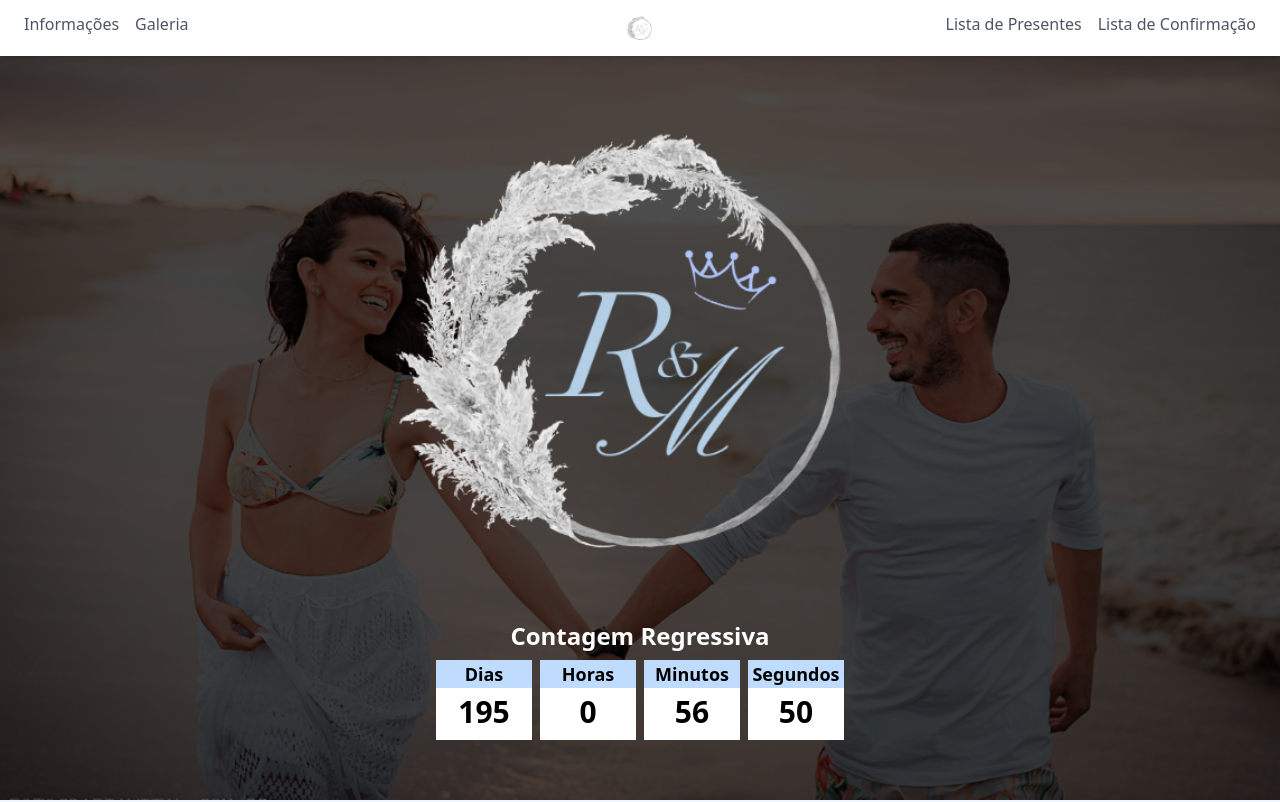
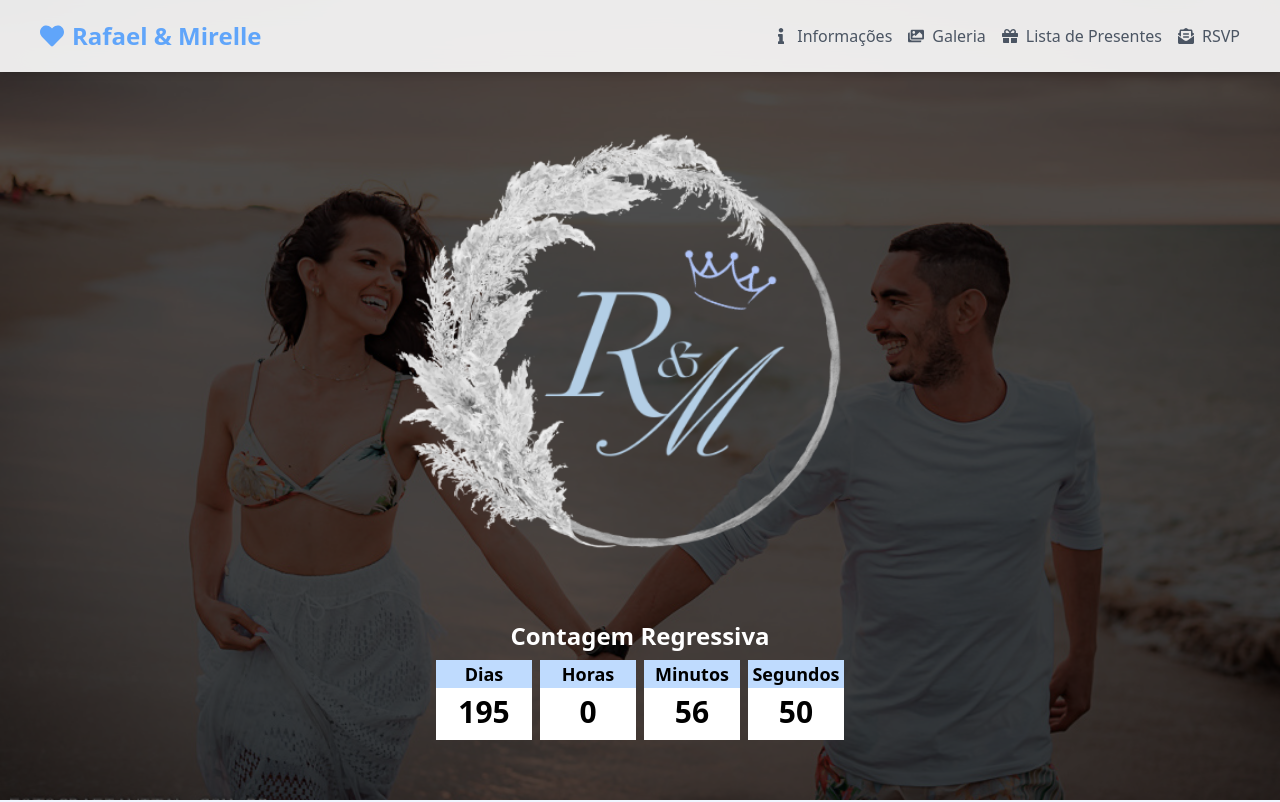
Before and after one commit to rafael-campos/SiteCasamento, a Next.js app: page / in a window 1280 px wide. Shown: the top 802 px of the page. Built offline with nearby package versions, Linux system fonts and the light colour scheme.

Commit message:
criado aba padrinhos

```diff
--- a/components/Navbar.tsx
+++ b/components/Navbar.tsx
@@ -1,21 +1,38 @@
 import React from 'react';
 import Link from 'next/link';
+import { FaHeart, FaInfo, FaImages, FaGift, FaEnvelopeOpenText } from 'react-icons/fa';
 
 const Navbar: React.FC = () => {
   return (
-    <nav className="flex items-center justify-center px-6 py-3 shadow-md w-full fixed top-0 z-10 bg-white ">
-      <div className="flex justify-center w-full">
-        <div className="flex justify-start w-1/3 space-x-4">
-          <Link href="#informacoes" passHref><span className="text-gray-600 hover:text-gray-800 transition-all duration-300 cursor-pointer">Informações</span></Link>
-          <Link href="#galeria" passHref><span className="text-gray-600 hover:text-gray-800 transition-all duration-300 cursor-pointer">Galeria</span></Link>
-        </div>
-        <div className="w-1/3 flex justify-center">
-          <Link href="/" passHref><img src="/images/logo.png" alt="Logo do Casamento" className="h-8" /></Link>
-        </div>
-        <div className="flex justify-end w-1/3 space-x-4">
-          <Link href="#lista-de-presentes" passHref><span className="text-gray-600 hover:text-gray-800 transition-all duration-300 cursor-pointer">Lista de Presentes</span></Link>
-          <Link href="#lista-de-confirmacao" passHref><span className="text-gray-600 hover:text-gray-800 transition-all duration-300 cursor-pointer">Lista de Confirmação</span></Link>
-        </div>
+    <nav className="flex items-center justify-between px-10 py-5 shadow-md w-full fixed top-0 z-50 bg-white/90 backdrop-blur-md">
+      <div className="flex items-center space-x-6">
+        <Link href="/">
+          <span className="text-2xl font-bold text-blue-400 hover:text-blue-500 transition-all duration-300 cursor-pointer flex items-center">
+            <FaHeart className="mr-2" /> Rafael & Mirelle
+          </span>
+        </Link>
+      </div>
+      <div className="flex space-x-4">
+        <Link href="#informacoes">
+          <span className="text-gray-600 hover:text-gray-800 transition-all duration-300 cursor-pointer flex items-center">
+            <FaInfo className="mr-2" /> Informações
+          </span>
+        </Link>
+        <Link href="#galeria">
+          <span className="text-gray-600 hover:text-gray-800 transition-all duration-300 cursor-pointer flex items-center">
+            <FaImages className="mr-2" /> Galeria
+          </span>
+        </Link>
+        <Link href="#lista-de-presentes">
+          <span className="text-gray-600 hover:text-gray-800 transition-all duration-300 cursor-pointer flex items-center">
+            <FaGift className="mr-2" /> Lista de Presentes
+          </span>
+        </Link>
+        <Link href="#rsvp">
+          <span className="text-gray-600 hover:text-gray-800 transition-all duration-300 cursor-pointer flex items-center">
+            <FaEnvelopeOpenText className="mr-2" /> RSVP
+          </span>
+        </Link>
       </div>
     </nav>
   );
--- /dev/null
+++ b/components/Padrinhos.tsx
@@ -0,0 +1,35 @@
+import React from 'react';
+
+// Lista de padrinhos e madrinhas (substitua pelos nomes reais)
+const listaDePadrinhos = [
+  { nomePadrinho: 'João', nomeMadrinha: 'Maria' },
+  { nomePadrinho: 'Pedro', nomeMadrinha: 'Ana' },
+  { nomePadrinho: 'Lucas', nomeMadrinha: 'Carla' },
+  { nomePadrinho: 'Marcos', nomeMadrinha: 'Laura' },
+  { nomePadrinho: 'Rafael', nomeMadrinha: 'Isabela' },
+  { nomePadrinho: 'Gustavo', nomeMadrinha: 'Fernanda' },
+  { nomePadrinho: 'Daniel', nomeMadrinha: 'Camila' },
+  { nomePadrinho: 'Thiago', nomeMadrinha: 'Juliana' },
+  // Adicione mais casais aqui
+];
+
+const Padrinhos: React.FC = () => {
+  return (
+    <section className="py-12 bg-white">
+      <div className="container mx-auto px-4">
+        <h2 className="text-4xl font-bold text-center mb-10">Padrinhos & Madrinhas</h2>
+        <div className="grid grid-cols-1 sm:grid-cols-2 md:grid-cols-3 lg:grid-cols-4 gap-8">
+          {listaDePadrinhos.map((casal, index) => (
+            <div key={index} className="bg-blue-200 p-6 rounded-lg shadow-lg text-center">
+              <h3 className="text-xl font-semibold">{casal.nomePadrinho}</h3>
+              <p className="text-md text-gray-600">&</p>
+              <h3 className="text-xl font-semibold">{casal.nomeMadrinha}</h3>
+            </div>
+          ))}
+        </div>
+      </div>
+    </section>
+  );
+};
+
+export default Padrinhos;
--- a/pages/index.tsx
+++ b/pages/index.tsx
@@ -8,6 +8,7 @@ import ConfirmarPresenca from '@/components/ConfirmaPresenca';
 import Informacoes from '@/components/Informacoes';
 import ListaDePresentes from '@/components/ListaDePresente';
 import Rsvp from '@/components/Rsvp';
+import Padrinhos from '@/components/Padrinhos';
 
 const inter = Inter({ subsets: ['latin'] })
 
@@ -17,9 +18,11 @@ export default function Home() {
       <Navbar />
 
       <Banner/>
+
       <Informacoes />
       <ConfirmarPresenca/>
       <Rsvp/>
+      <Padrinhos/>
       <ListaDePresentes/>
 
     </div>
```
